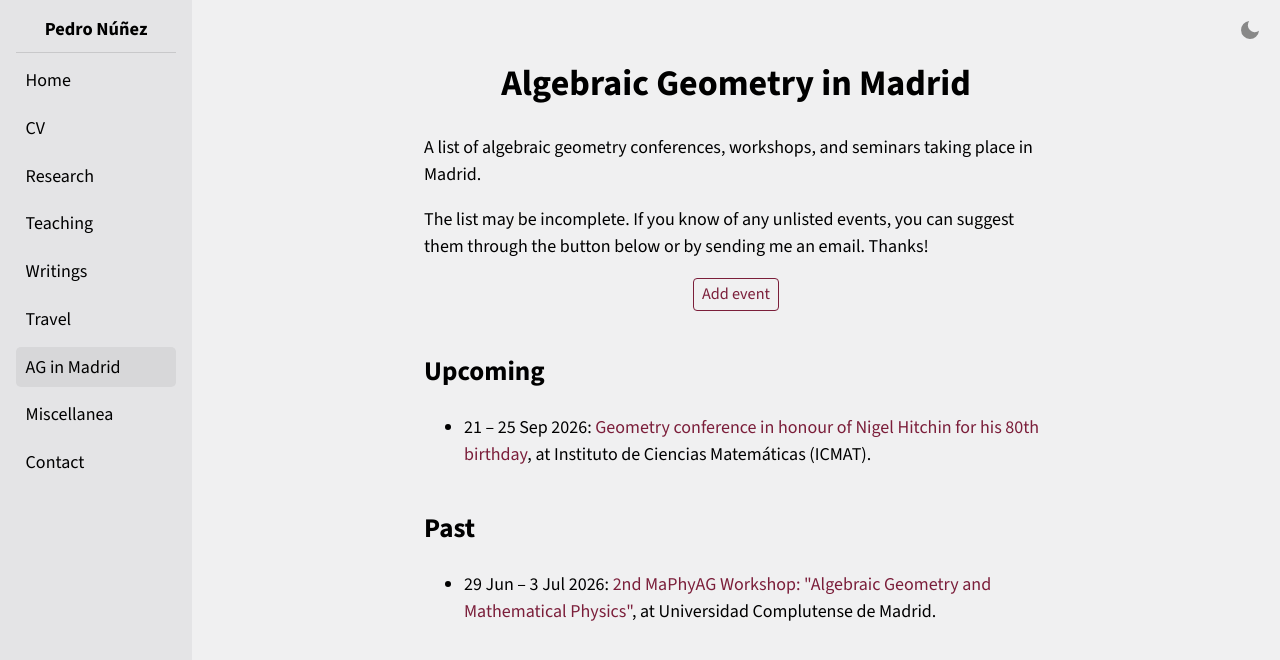
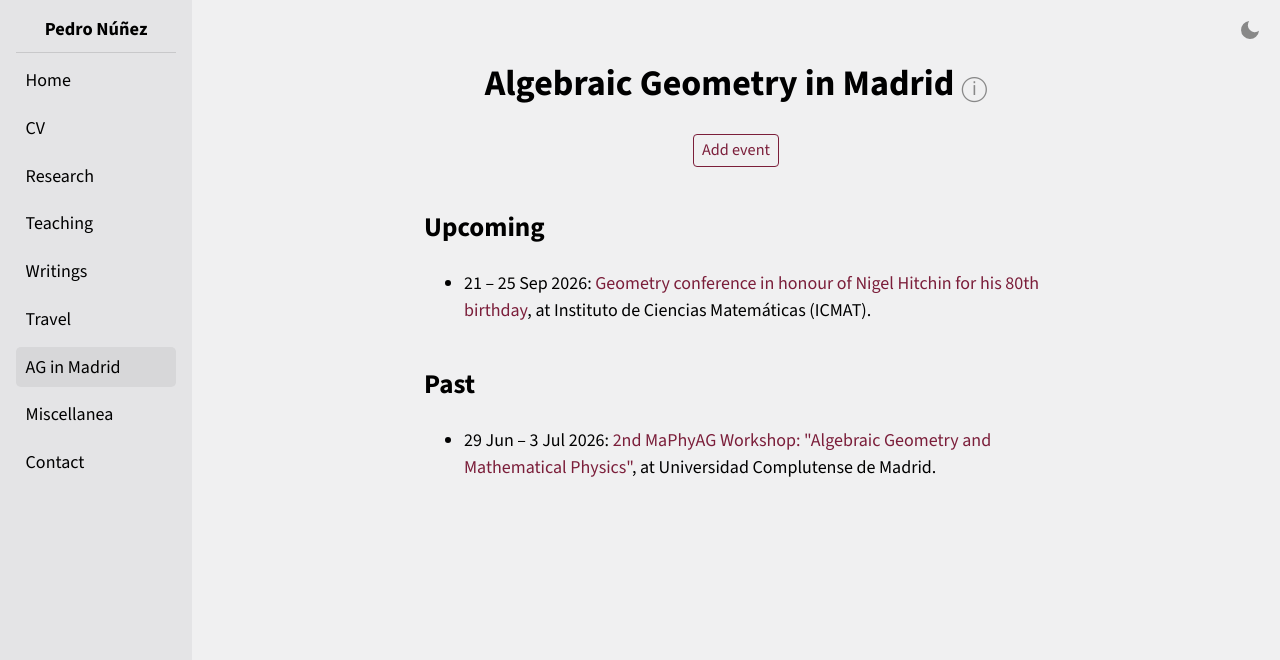
Before and after one commit to pedro-nunez/pedro-nunez.github.io, a Jekyll site: the page built from algebraic-geometry-in-madrid.md, in a window 1280 px wide. Shown: the top 660 px of the page. Built offline with Jekyll 4.4.1, drawn with Linux system fonts in a browser that asks for light colours.

Commit message:
Add an info popup to the AG in Madrid page title
Adds a small (i) icon next to the page's <h1> that reveals the page's
explanatory text in a click-to-open popup, keeping the title area more
compact while the "Add event" button stays visible underneath.

Co-Authored-By: Claude Sonnet 5 <noreply@anthropic.com>
Claude-Session: https://claude.ai/code/session_01P73ZjE4GSokUPAFgvna61t

```diff
--- a/_layouts/default.html
+++ b/_layouts/default.html
@@ -26,6 +26,7 @@
   </script>
   <script src="{{ '/assets/js/theme-toggle.js' | relative_url }}" defer></script>
   <script src="{{ '/assets/js/nav-toggle.js' | relative_url }}" defer></script>
+  <script src="{{ '/assets/js/info-toggle.js' | relative_url }}" defer></script>
 </head>
 <body>
   {% include header.html %}
--- a/algebraic-geometry-in-madrid.md
+++ b/algebraic-geometry-in-madrid.md
@@ -4,13 +4,18 @@ title: Algebraic Geometry in Madrid
 permalink: /algebraic-geometry-in-madrid/
 ---
 
-# Algebraic Geometry in Madrid
-
-A list of algebraic geometry conferences, workshops, and seminars taking
-place in Madrid.
-
-The list may be incomplete. If you know of any unlisted events, you can
-suggest them through the button below or by sending me an email. Thanks!
+<h1>Algebraic Geometry in Madrid
+  <span class="info-toggle-wrap">
+    <button type="button" id="info-toggle" class="info-toggle" aria-expanded="false" aria-controls="info-popup" aria-label="About this page">&#9432;</button>
+    <div id="info-popup" class="info-popup" hidden>
+      <p>A list of algebraic geometry conferences, workshops, and seminars
+      taking place in Madrid.</p>
+      <p>The list may be incomplete. If you know of any unlisted events, you
+      can suggest them through the button below or by sending me an email.
+      Thanks!</p>
+    </div>
+  </span>
+</h1>
 
 [Add event](https://github.com/pedro-nunez/pedro-nunez.github.io/issues/new?template=add-event.yml){: .button }
 
--- a/assets/css/main.css
+++ b/assets/css/main.css
@@ -247,6 +247,54 @@ h2 {
   color: var(--button-text-color);
 }
 
+/* Info icon next to a page title (currently just the Algebraic Geometry
+   in Madrid page) that reveals a short explanatory popup on click. */
+.info-toggle-wrap {
+  display: inline-block;
+  position: relative;
+}
+
+.info-toggle {
+  background: none;
+  border: none;
+  color: #888;
+  cursor: pointer;
+  font-size: 0.7em;
+  line-height: 1;
+  padding: 0;
+  vertical-align: middle;
+}
+
+.info-toggle:hover {
+  color: var(--accent-color);
+}
+
+.info-popup {
+  background: var(--sidebar-bg-color);
+  border: 1px solid var(--nav-hover-bg);
+  border-radius: 0.4rem;
+  box-shadow: 0 2px 8px rgba(0, 0, 0, 0.2);
+  font-size: 1rem;
+  font-weight: normal;
+  left: 50%;
+  margin-top: 0.5rem;
+  padding: 1rem 1.25rem;
+  position: absolute;
+  text-align: left;
+  top: 100%;
+  transform: translateX(-50%);
+  width: min(22rem, 85vw);
+  z-index: 10;
+}
+
+.info-popup p {
+  margin: 0 0 0.75rem;
+}
+
+.info-popup p:last-child {
+  margin-bottom: 0;
+}
+
 .theme-toggle {
   align-items: center;
   background: none;
--- /dev/null
+++ b/assets/js/info-toggle.js
@@ -0,0 +1,41 @@
+// Wires up the info button (#info-toggle) on the Algebraic Geometry in
+// Madrid page, which shows/hides the explanatory text in #info-popup
+// (hidden by default via the `hidden` attribute).
+
+(function () {
+  document.addEventListener("DOMContentLoaded", function () {
+    var toggle = document.getElementById("info-toggle");
+    var popup = document.getElementById("info-popup");
+    if (!toggle || !popup) return;
+
+    function closePopup() {
+      popup.hidden = true;
+      toggle.setAttribute("aria-expanded", "false");
+    }
+
+    function openPopup() {
+      popup.hidden = false;
+      toggle.setAttribute("aria-expanded", "true");
+    }
+
+    toggle.addEventListener("click", function (event) {
+      event.stopPropagation();
+      if (popup.hidden) {
+        openPopup();
+      } else {
+        closePopup();
+      }
+    });
+
+    // Closes when clicking anywhere outside the popup/button.
+    document.addEventListener("click", function (event) {
+      if (!popup.hidden && !popup.contains(event.target) && event.target !== toggle) {
+        closePopup();
+      }
+    });
+
+    document.addEventListener("keydown", function (event) {
+      if (event.key === "Escape") closePopup();
+    });
+  });
+})();
```
